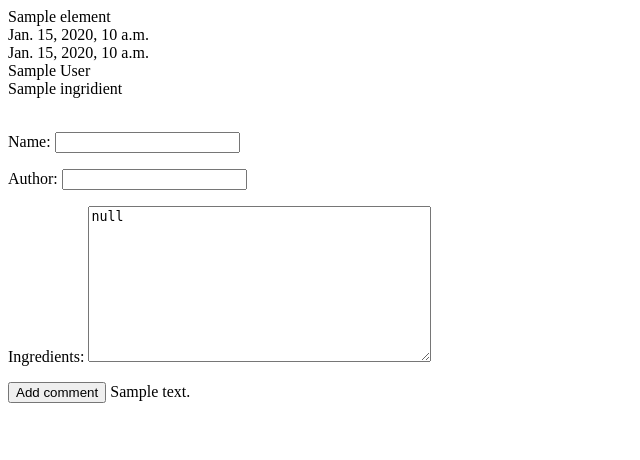
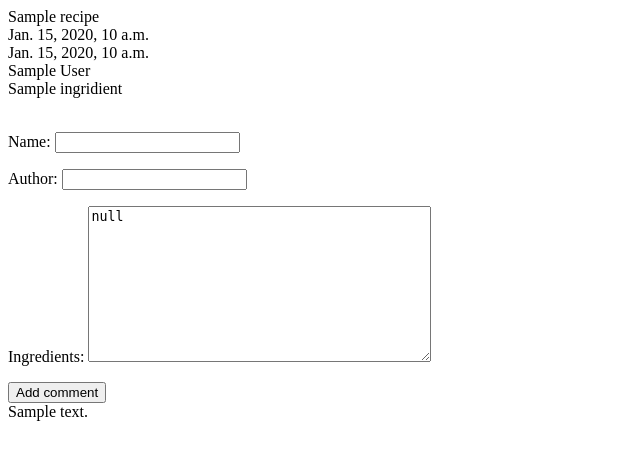
Before and after one commit to nero2310/KitchenRecpiesApp, a Django app: template templates/Recipes/show_recipe.html in a window 1280 px wide. Shown: the top 460 px of the page, without its empty margins (0-640 px from the left). Run offline with Django 3.2, Linux system fonts and the light colour scheme; tables that the repository leaves empty hold one stand-in row (values such as "Sample post"); the template is opened without the code that fills it: values that come from a table or form of the project are taken from there, most other values are stand-ins (such as "Sample title", 1, 10 or a date in 2020); data that the repository does not hold is empty.

Commit message:
BugFix:Repair broken recipes displaying
Modify template to reflect models changes

```diff
--- a/Recipes/views.py
+++ b/Recipes/views.py
@@ -25,7 +25,7 @@
     success_url = '/recipes'
 
     def get_object(self):
-        return Recipe.objects.filter(pk=self.kwargs['pk'])
+        return Recipe.objects.get(pk=self.kwargs['pk'])
 
     def get_context_data(self, **kwargs):
         context = super().get_context_data(**kwargs)
--- a/templates/Recipes/show_recipe.html
+++ b/templates/Recipes/show_recipe.html
@@ -1,13 +1,12 @@
 {% extends "base.html" %}
 {% block content %}
-{% for element in recipe %}
-    {{ element.name }}
+    {{ recipe.name }}
     <br>
-    {{ element.create_date }}
+    {{ recipe.create_date }}
     <br>
-    {{ element.modify_date }}
+    {{ recipe.modify_date }}
     <br>
-    {{ element.author }}
+    {{ recipe.author }}
     <br>
     {% for ingridient in element.ingredients %}
         {{ ingridient }}
@@ -18,8 +17,9 @@
     {% csrf_token %}
     {{ form.as_p }}
     <input type="submit" value="Add comment">
+    <br>
     {% for comment in comments %}
         {{ comment.content }}
+        <br>
     {% endfor %}
-{% endfor %}
 {% endblock %}
```
